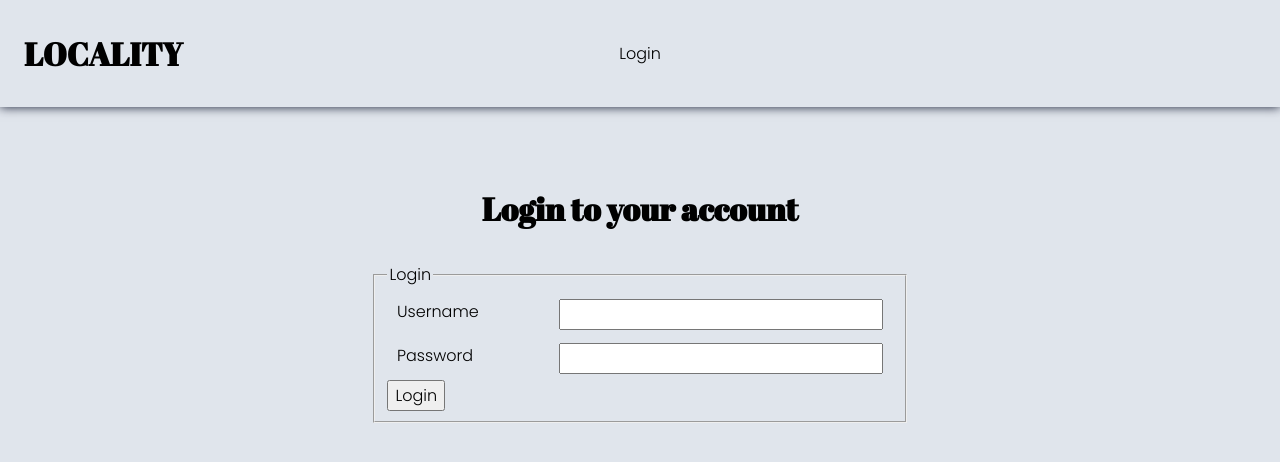
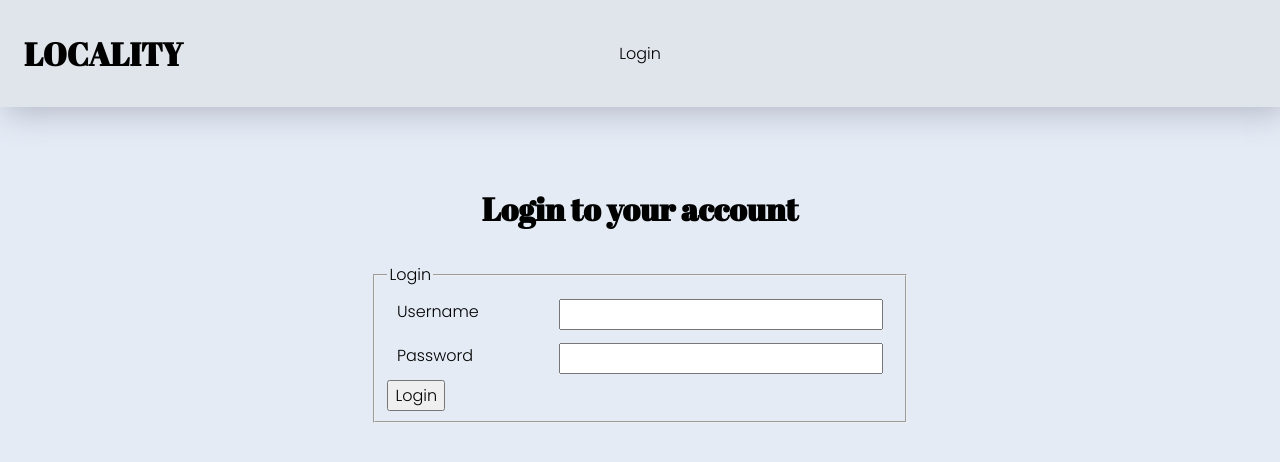
Before and after one commit to vukolovanton/locality-frontend, a React (Create React App) app: page /login in a window 1280 px wide. Shown: the top 462 px of the page. Built offline with nearby package versions, Linux system fonts and the light colour scheme.

Commit message:
Update navbar styles

```diff
--- a/src/components/NavBar/styles.scss
+++ b/src/components/NavBar/styles.scss
@@ -7,14 +7,12 @@
     align-items: center;
     padding: 0 1.5rem;
     margin-bottom: 3rem;
-    box-shadow: 0 0 10px $locality-dark;
+    //box-shadow: 0 0 10px $locality-dark;
+    background: linear-gradient(315deg, #e0e5ec, #e0e5ec);
+    box-shadow:  0.3rem 0.5rem 1.8rem $color-shadow,
+    1rem -1rem 1.5rem $color-shadow;
 
     &__list {
-        //display: flex;
-        //justify-content: flex-end;
-        //align-items: center;
-        //gap: 2rem;
-        //margin: 0 2rem;
         position: relative;
 
         &item {
--- a/src/styles/button.scss
+++ b/src/styles/button.scss
@@ -3,18 +3,18 @@
 button {
   border: 0;
   outline: 0;
-  border-radius: 12px;
+  border-radius: $radius;
   padding: 0.4rem 0.6rem;
   background-color:$color-bg;
   text-shadow: 1px 1px 0 $color-white;
   color:#61677C;
-  box-shadow: -5px -5px 15px $color-white,  5px 5px 20px $color-shadow;
+  box-shadow: -3px -3px 10px $color-white,  5px 3px 8px $color-shadow;
   transition: all 0.2s ease-in-out;
   cursor: pointer;
   font-weight: 600;
 
   &:hover {
-    box-shadow: -2px -2px 5px $color-white, 2px 2px 5px $color-shadow;
+    box-shadow: -2px -2px 4px $color-white, 2px 2px 4px $color-shadow;
   }
 
   &:active {
@@ -27,10 +27,10 @@ button {
     text-shadow: none;
     font-weight: bold;
     background: linear-gradient(215deg, $locality-primary, $locality-faded);
-    box-shadow: 2px 2px 8px $locality-primary;
+    box-shadow: 2px 4px 15px $color-shadow;
 
     &:hover {
-      box-shadow: 2px 2px 5px $color-shadow, inset 2px 1px 10px $locality-primary;
+      box-shadow: 1px 2px 8px $color-shadow, inset 2px 1px 10px $locality-primary;
     }
   }
 
--- a/src/styles/colors.scss
+++ b/src/styles/colors.scss
@@ -3,12 +3,12 @@ $locality-faded: #F694B5;
 $locality-dark: #161d34;
 $locality-dark-faded: #161d3440;
 $locality-light: white;
-$radius: .35rem;
+$radius: .55rem;
 $border-width: 2px;
 $offset: .4rem;
 $transition: .1s;
-$background: #e0e5ec;
+$background: #E4EBF5;
 
-$color-bg: #EBECF0;
+$color-bg: #E4EBF5;
 $color-shadow: #BABECC;
-$color-white: #f0f0f0;
+$color-white: #FFF;
```
